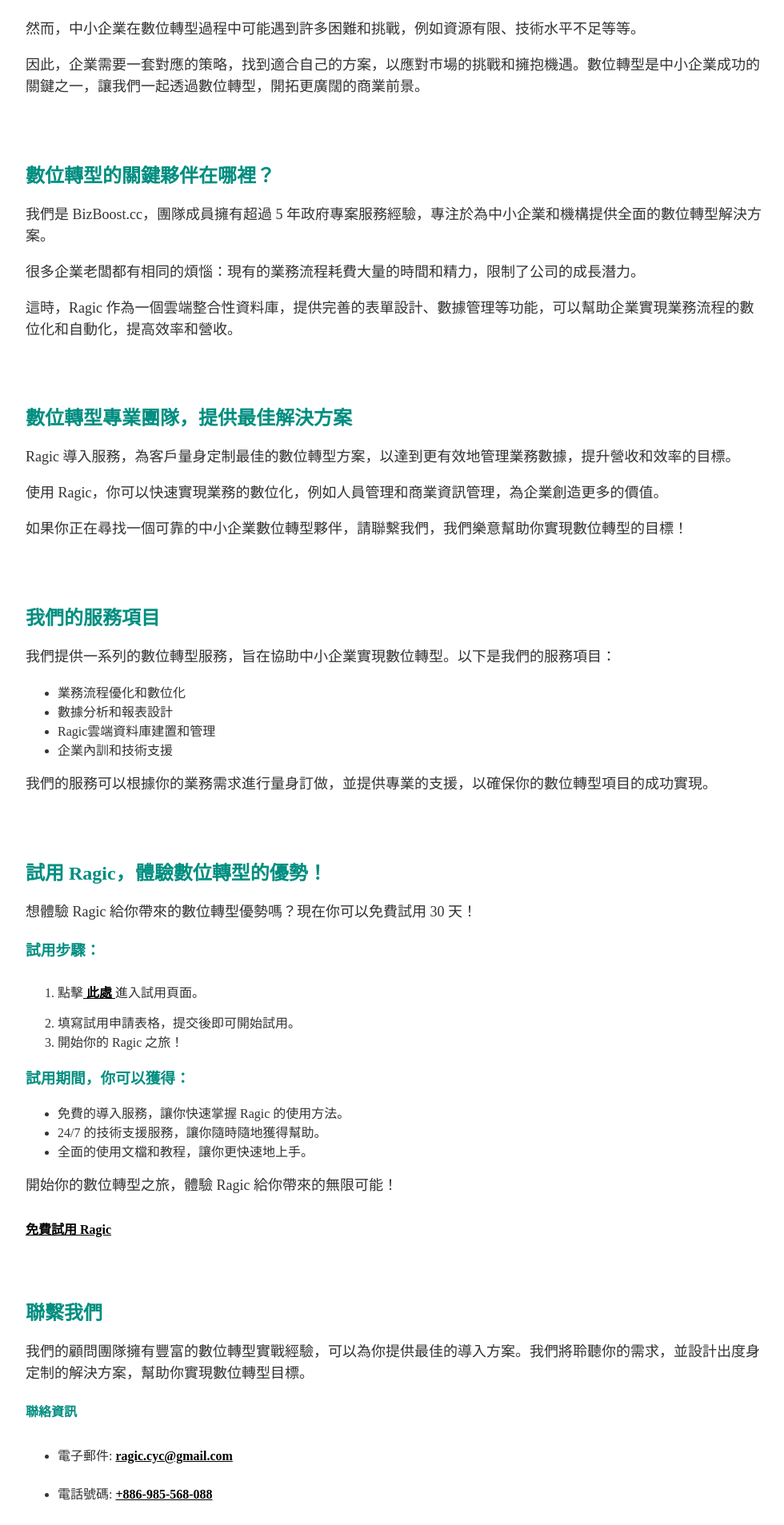
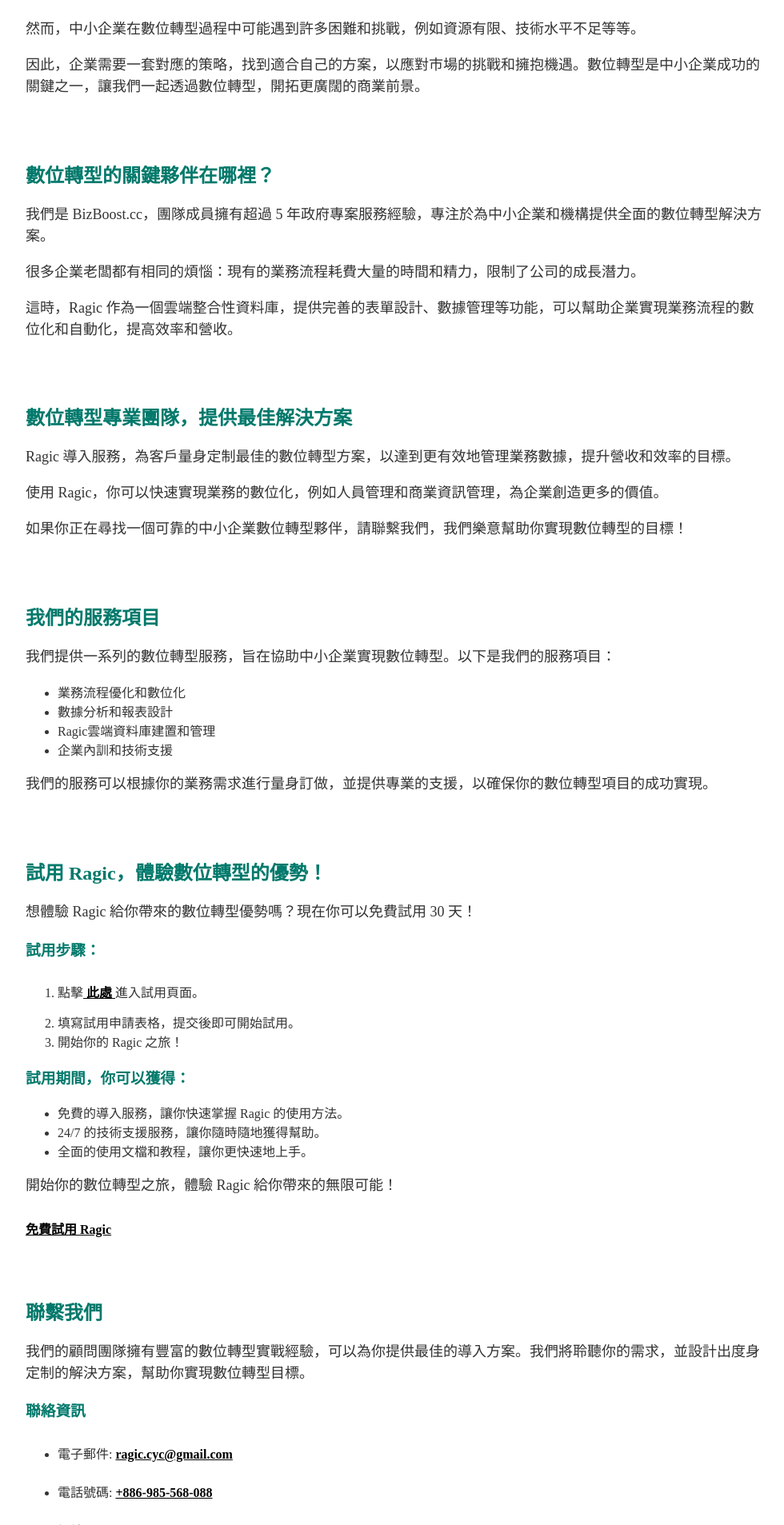
Before and after one commit to cameocyc/www_bizboost_cc, a PHP site: page / in a window 1280 px wide. Shown: the part 685-2592 px from the top of the page at 80% size, without its empty margins (148-1128 px from the left). Run offline with PHP 8.4, Linux system fonts and the light colour scheme.

Commit message:
依據 pageSpeed 修改2

```diff
--- a/index.html
+++ b/index.html
@@ -166,7 +166,7 @@
         <section class="left-TitleGB">
             <h2>聯繫我們</h2>
             <p>我們的顧問團隊擁有豐富的數位轉型實戰經驗，可以為你提供最佳的導入方案。我們將聆聽你的需求，並設計出度身定制的解決方案，幫助你實現數位轉型目標。</p>
-            <h4>聯絡資訊</h4>
+            <h3>聯絡資訊</h3>
             <ul>
                 <!-- <li>電子郵件: <a href="mailto:info@bizboost.cc" target="_blank">info@bizboost.cc</a></li> -->
                 <li>電子郵件: <a href="mailto:info@bizboost.cc" target="_blank">ragic.cyc@gmail.com</a></li>
--- a/style.css
+++ b/style.css
@@ -37,7 +37,6 @@ header {
 
 
 section {
-    background-color: ;
     padding: 50px;
     text-align: center;
     max-width: ;
@@ -87,7 +86,7 @@ section.left-TitleGB h3,
 section.left-TitleGB h4,
 section.left-TitleGB h5,
 section.left-TitleGB h6 {
-    color: #008E80;
+    color: #00796B;
     text-align: left;
 }
 
```
